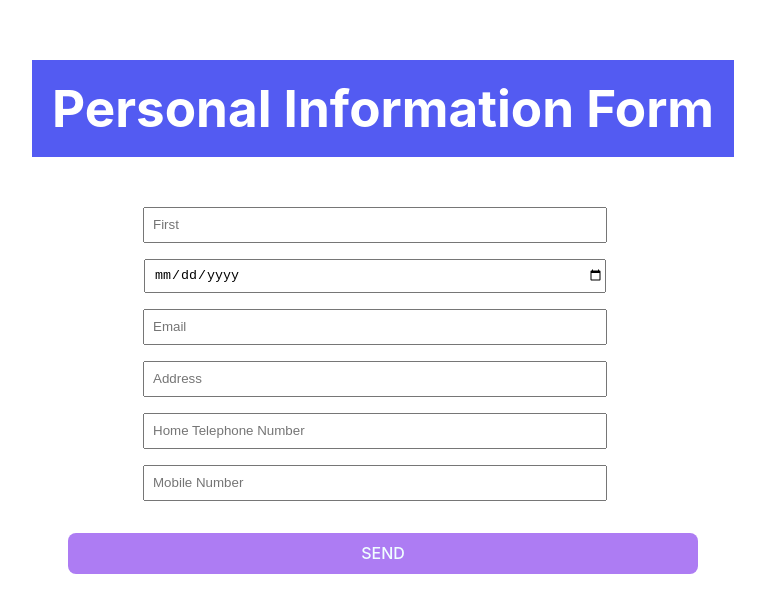
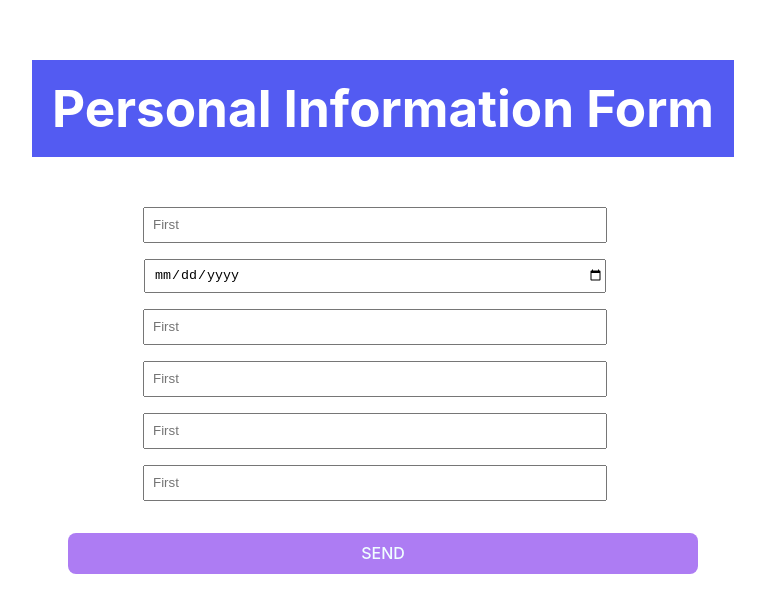
Before and after one commit to VuongNQ/learning-react, a React (Vite) app in the folder simple-project/calculator-BMI/: page / in a window 1280 px wide. Shown: the part 492-1104 px from the top of the page, without its empty margins (179-944 px from the left). Built offline with nearby package versions, Linux system fonts and the light colour scheme.

Commit message:
done InputForm

```diff
--- a/simple-project/calculator-BMI/src/formMain.tsx
+++ b/simple-project/calculator-BMI/src/formMain.tsx
@@ -1,5 +1,6 @@
 import { SetStateAction, useState } from "react";
 import "./formMain.css";
+import InputForm from "./resetInputFull";
 
 let NextId = 1;
 function FormMain() {
@@ -69,64 +70,13 @@ function FormMain() {
   return (
     <form onSubmit={handleSubmit}>
       <h1>Personal Information Form</h1>
-      <input
-        disabled={arrayForm.length === 3}
-        type="text"
-        autoComplete="off"
-        value={name}
-        name="Name"
-        onChange={handleInput}
-        placeholder="First"
-      />
       {/* {ResetInputFull} */}
-      <input
-        disabled={arrayForm.length === 3}
-        type="date"
-        autoComplete="off"
-        value={date}
-        name="Name"
-        onChange={handleInputDate}
-        placeholder="Date of Birth"
-      />
-      {/* {ResetInputFull} */}
-      <input
-        disabled={arrayForm.length === 3}
-        type="text"
-        autoComplete="off"
-        value={email}
-        name="email"
-        onChange={handleInputEmail}
-        placeholder="Email"
-      />
-      {/* {ResetInputFull} */}
-      <input
-        disabled={arrayForm.length === 3}
-        type="text"
-        autoComplete="off"
-        value={address}
-        name="FirstName"
-        onChange={handleInputAddress}
-        placeholder="Address"
-      />
-      {/* {ResetInputFull} */}
-      <input
-        disabled={arrayForm.length === 3}
-        type="text"
-        autoComplete="off"
-        value={home}
-        name="home"
-        onChange={handleInputHome}
-        placeholder="Home Telephone Number"
-      />
-      {/* {ResetInputFull} */}
-      <input
-        disabled={arrayForm.length === 3}
-        type="text"
-        autoComplete="off"
-        value={mobile}
-        name="home"
-        onChange={handleInputMobile}
-        placeholder="Mobile Number"
+      <InputForm disabled={isDisable} value={name} type="text" onChange={handleInput} name="name"/>
+      <InputForm disabled={isDisable} value={date} type="date" onChange={handleInputDate} name="date of birth"/>
+      <InputForm disabled={isDisable} value={home} type="text" onChange={handleInputHome} name="home"/>
+      <InputForm disabled={isDisable} value={email} type="text" onChange={handleInputEmail} name="email"/>
+      <InputForm disabled={isDisable} value={mobile} type="text" onChange={handleInputMobile} name="mobile"/>
+      <InputForm disabled={isDisable} value={address} type="text" onChange={handleInputAddress} name="address"
       />
       {/* {ResetInputFull} */}
       <button
--- a/simple-project/calculator-BMI/src/resetInputFull.tsx
+++ b/simple-project/calculator-BMI/src/resetInputFull.tsx
@@ -1,12 +1,13 @@
-import { SyntheticEvent } from "react";
+import React from "react";
 
-interface IInputForm {
+interface InputTs {
   disabled?: boolean;
-  type: string;
+  type: "date" | "text";
   value: string | number;
-  onCHange: (e: SyntheticEvent) => void;
+  name: "name" | "address" | "date of birth" | "email" | "home" | "mobile";
+  onChange?: React.ChangeEventHandler<HTMLInputElement>;
 }
-function ResetInputFull({ disabled, type, value, onCHange }: IInputForm) {
+function InputForm({ disabled, type, value, onChange }: InputTs) {
   return (
     <input
       disabled={disabled}
@@ -14,10 +15,10 @@ function ResetInputFull({ disabled, type, value, onCHange }: IInputForm) {
       autoComplete="off"
       value={value}
       name="Name" // dựa vào type để hiển thị đúng name
-      onChange={onCHange}
+      onChange={onChange}
       placeholder="First"
     />
   );
 }
 
-export default ResetInputFull;
+export default InputForm;
```
